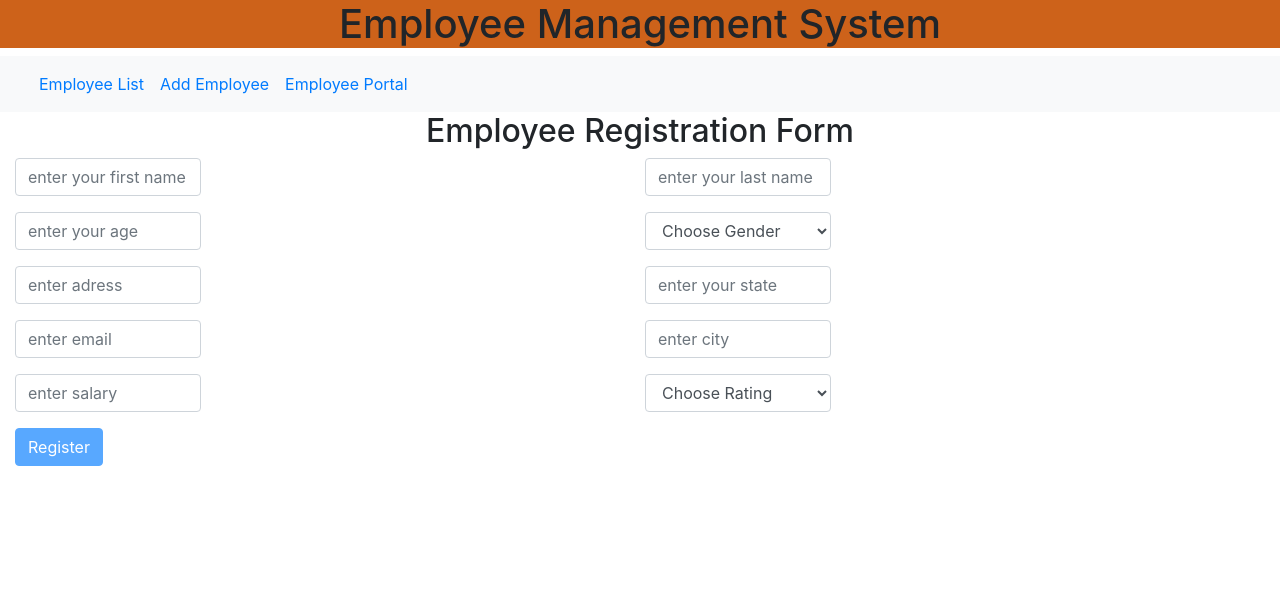
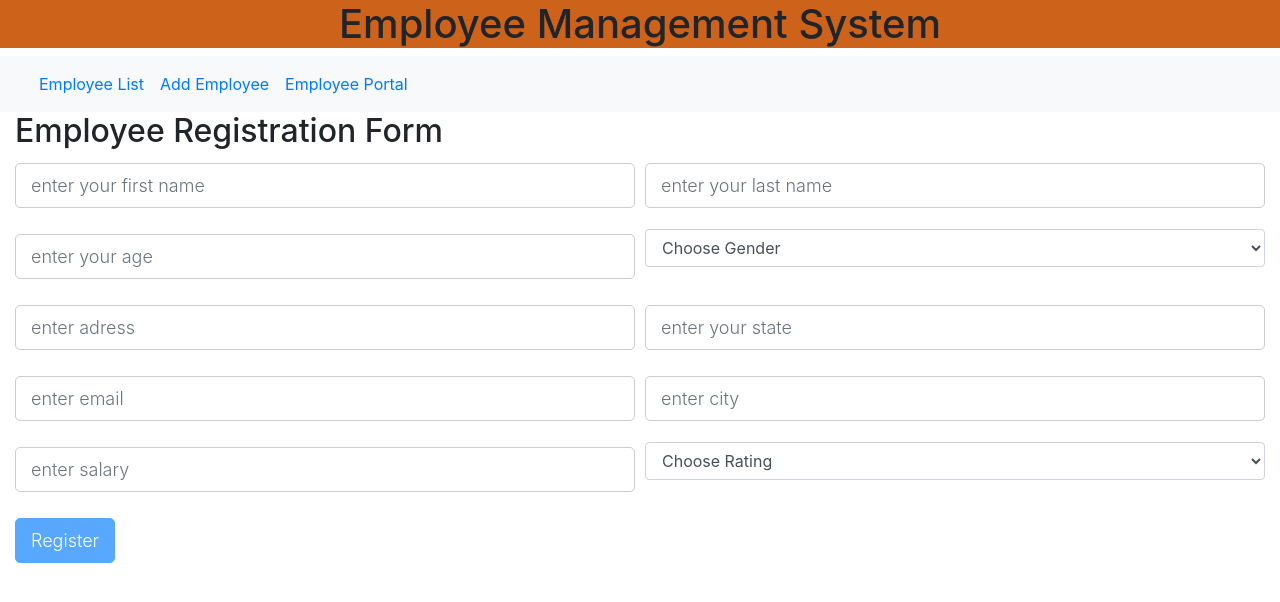
Before and after one commit to deepali060199/ems-frontend1, an Angular app: page /create-employee in a window 1280 px wide. Shown: the top 602 px of the page. Built offline with nearby package versions, Linux system fonts and the light colour scheme.

Commit message:
registration form enhanced

```diff
--- a/src/app/create-employee/create-employee.component.css
+++ b/src/app/create-employee/create-employee.component.css
@@ -1,7 +1,57 @@
-h2 {
-  text-align: center;
+body {
+  color: #000;
+  overflow-x: hidden;
+  height: 100%;
+  background-image: url("https://i.imgur.com/GMmCQHC.png");
+  background-repeat: no-repeat;
+  background-size: 100% 100%;
 }
-
-.form-control {
-  width: 30%;
+.card {
+  padding: 30px 40px;
+  margin-top: 60px;
+  margin-bottom: 60px;
+  border: none !important;
+  box-shadow: 0 6px 12px 0 rgba(0, 0, 0, 0.2);
 }
+.blue-text {
+  color: #00bcd4;
+}
+.form-control-label {
+  margin-bottom: 0;
+}
+input,
+textarea,
+button {
+  padding: 8px 15px;
+  border-radius: 5px !important;
+  margin: 5px 0px;
+  box-sizing: border-box;
+  border: 1px solid #ccc;
+  font-size: 18px !important;
+  font-weight: 300;
+}
+input:focus,
+textarea:focus {
+  -moz-box-shadow: none !important;
+  -webkit-box-shadow: none !important;
+  box-shadow: none !important;
+  border: 1px solid #00bcd4;
+  outline-width: 0;
+  font-weight: 400;
+}
+.btn-block {
+  text-transform: uppercase;
+  font-size: 15px !important;
+  font-weight: 400;
+  height: 43px;
+  cursor: pointer;
+}
+.btn-block:hover {
+  color: #fff !important;
+}
+button:focus {
+  -moz-box-shadow: none !important;
+  -webkit-box-shadow: none !important;
+  box-shadow: none !important;
+  outline-width: 0;
+}
--- a/src/app/employee-list/employee-list.component.css
+++ b/src/app/employee-list/employee-list.component.css
@@ -1,3 +1,12 @@
 h2 {
   text-align: center;
 }
+
+.container {
+  border-radius: 5%;
+  border-color: aquamarine;
+}
+
+th {
+  background-color: aquamarine;
+}
--- a/src/app/employee-list/employee-list.component.html
+++ b/src/app/employee-list/employee-list.component.html
@@ -1,4 +1,5 @@
 <div class="container">
+  <h2 styel="text-align: center">Employee List</h2>
   <table class="table table-bordered">
     <thead>
       <tr>
```
Also changed, not shown: 1 other file (tests, documents, lock files or other folders).
